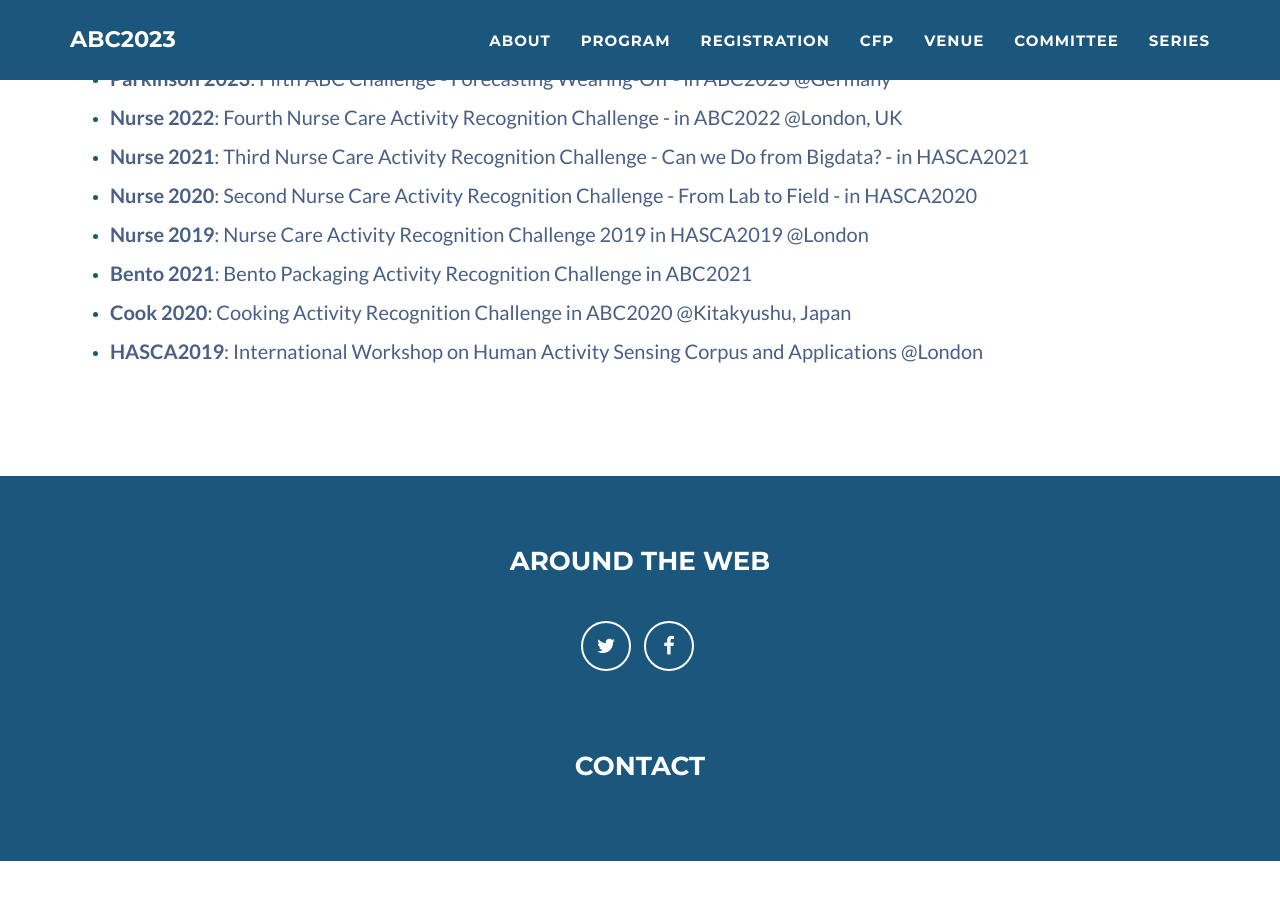
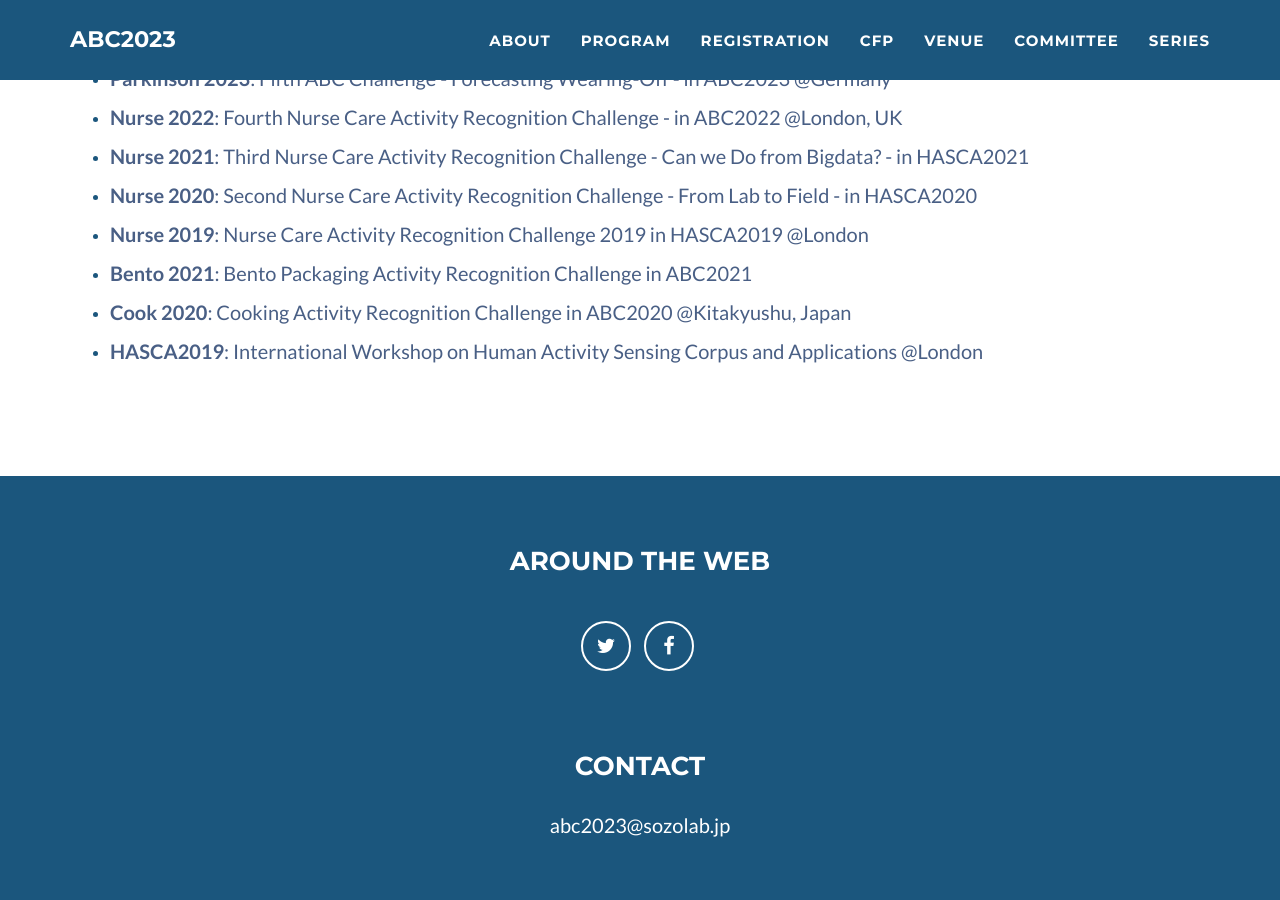
Before and after one commit to abc-research/abc-research.github.io, a Jekyll site: the page built from index.html, in a window 1280 px wide and 900 px high, scrolled down 14048 px. Built offline with Jekyll 4.4.1, drawn with Linux system fonts in a browser that asks for light colours; before the commit the page ends 14909 px from its top, so only the background shows below that.

Commit message:
Update footer.html

```diff
--- a/_includes/footer.html
+++ b/_includes/footer.html
@@ -23,7 +23,7 @@
                     </div>
                     <div class="footer-col col-lg-12">
                         <h3>Contact</h3>
-                        <p>{{ email }}</p>
+                        <p>{{ site.email }}</p>
                     </div>
                 </div>
             </div>
```
